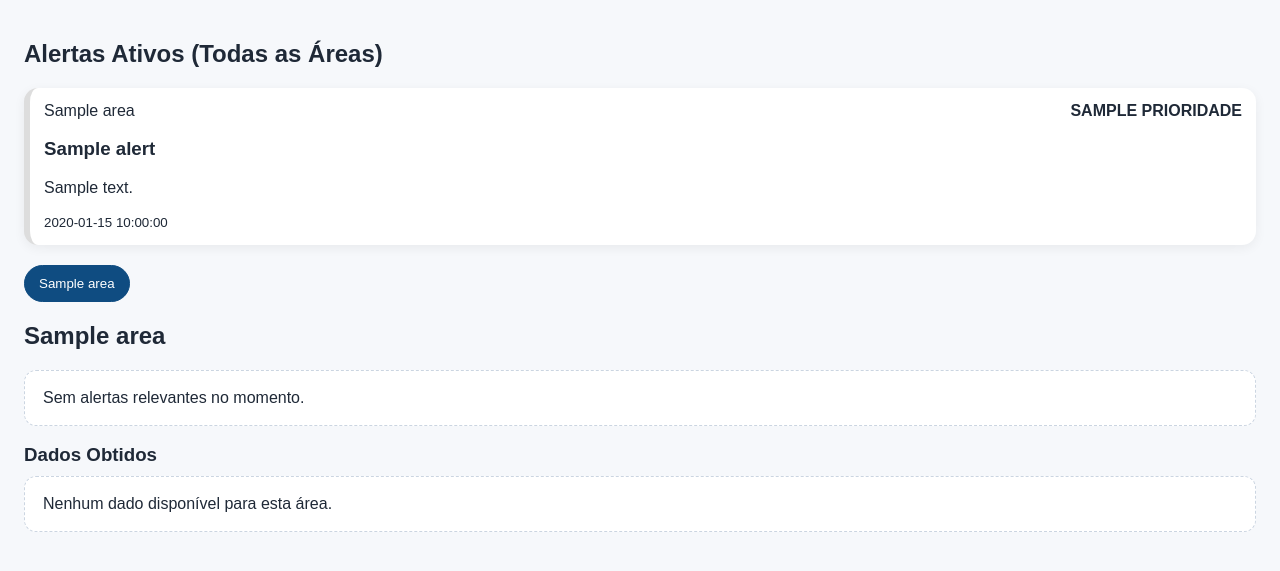
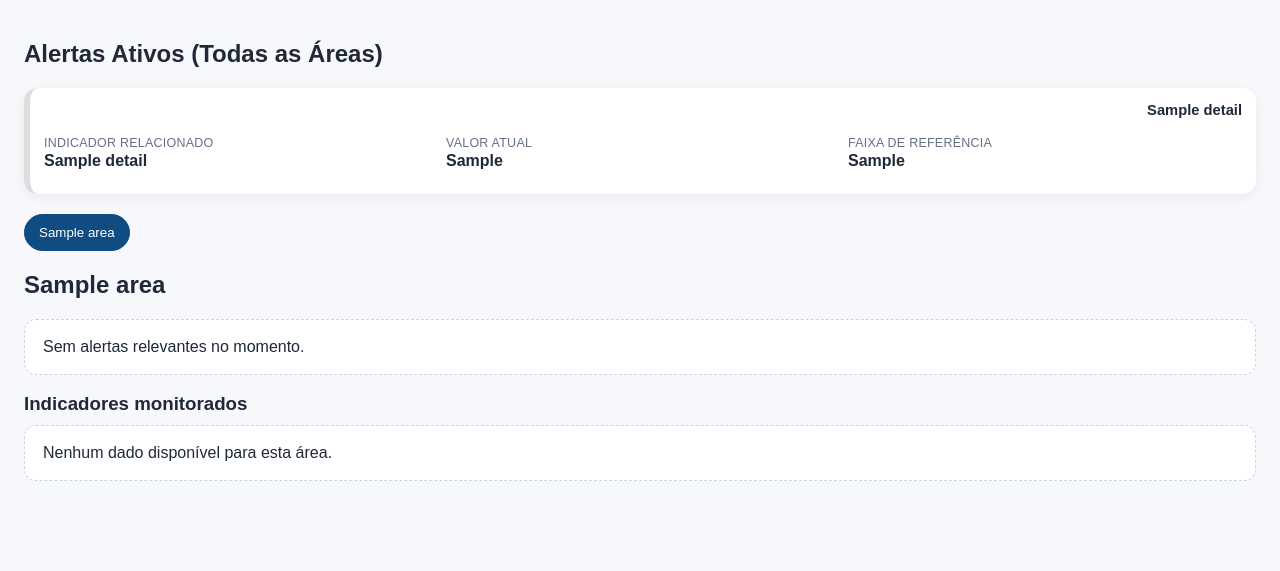
Before and after one commit to Victor-Moreira-da-Silva/indicador, a FastAPI app: template app/templates/dashboard.html in a window 1280 px wide. Shown: the part 131-702 px from the top of the page. Run offline with FastAPI, Linux system fonts and the light colour scheme; the template is opened without the code that fills it: most values are stand-ins (such as "Sample title", 1, 10 or a date in 2020).

Commit message:
atualizado

```diff
--- a/app/main.py
+++ b/app/main.py
@@ -2,7 +2,7 @@
 
 import secrets
 from collections import defaultdict
-from datetime import datetime, UTC
+from datetime import UTC, datetime
 
 from fastapi import FastAPI, Form, Request
 from fastapi.responses import HTMLResponse, JSONResponse, RedirectResponse
@@ -22,8 +22,22 @@
 
 SESSIONS: dict[str, str] = {}
 
+AREAS = ["Diretoria", "Enfermagem", "UTI", "Centro Cirúrgico", "Farmácia"]
 
-AREAS = ["Diretoria", "Enfermagem", "UTI", "Centro Cirúrgico", "Farmácia"]
+
+METRIC_CATALOG: dict[str, dict[str, str | float]] = {
+    "ocupacao_percent": {"label": "Ocupação geral", "unit": "%", "warn": 85, "critical": 95},
+    "obitos_mes_atual": {"label": "Óbitos no mês", "unit": "", "warn": 15, "critical": 20},
+    "fila_total": {"label": "Fila total", "unit": "pacientes", "warn": 30, "critical": 40},
+    "tempo_medio_espera_min": {"label": "Tempo médio de espera", "unit": "min", "warn": 30, "critical": 45},
+    "ocupacao_uti_percent": {"label": "Ocupação da UTI", "unit": "%", "warn": 85, "critical": 90},
+    "pacientes_criticos": {"label": "Pacientes críticos", "unit": "pacientes", "warn": 12, "critical": 15},
+    "cirurgias_atrasadas": {"label": "Cirurgias atrasadas", "unit": "cirurgias", "warn": 5, "critical": 8},
+    "taxa_cancelamento_percent": {"label": "Taxa de cancelamento", "unit": "%", "warn": 8, "critical": 12},
+    "itens_ruptura": {"label": "Itens em ruptura", "unit": "itens", "warn": 0, "critical": 1},
+    "itens_alto_risco_baixo": {"label": "Itens de alto risco (baixo estoque)", "unit": "itens", "warn": 2, "critical": 3},
+}
+
 
 
 def _is_logged(request: Request) -> bool:
@@ -38,6 +52,96 @@
         "UTI": {"ocupacao_uti_percent": 93.0, "pacientes_criticos": 16},
         "Centro Cirúrgico": {"cirurgias_atrasadas": 10, "taxa_cancelamento_percent": 9.5},
         "Farmácia": {"itens_ruptura": 2, "itens_alto_risco_baixo": 5},
+    }
+
+def _format_value(value: float | int | str, unit: str) -> str:
+    if isinstance(value, (int, float)):
+        if unit == "%":
+            return f"{float(value):.1f}%"
+        if float(value).is_integer():
+            number = f"{int(value)}"
+        else:
+            number = f"{float(value):.1f}"
+        return f"{number} {unit}".strip()
+    return str(value)
+
+
+def _status_from_threshold(value: float | int | str, warn: float | None, critical: float | None) -> str:
+    if not isinstance(value, (int, float)) or warn is None or critical is None:
+        return "informativo"
+    current = float(value)
+    if current > critical:
+        return "crítico"
+    if current > warn:
+        return "atenção"
+    return "controlado"
+
+
+def _build_metrics_view(area_metrics: dict[str, float | int | str]) -> list[dict[str, str]]:
+    cards: list[dict[str, str]] = []
+    for key, value in area_metrics.items():
+        meta = METRIC_CATALOG.get(key, {})
+        label = str(meta.get("label", key.replace("_", " ").capitalize()))
+        unit = str(meta.get("unit", ""))
+        warn = meta.get("warn")
+        critical = meta.get("critical")
+        cards.append(
+            {
+                "key": key,
+                "label": label,
+                "value": _format_value(value, unit),
+                "status": _status_from_threshold(
+                    value,
+                    warn if isinstance(warn, (int, float)) else None,
+                    critical if isinstance(critical, (int, float)) else None,
+                ),
+                "thresholds": f"Atenção > {warn} | Crítico > {critical}" if warn is not None and critical is not None else "Sem limite configurado",
+            }
+        )
+    return cards
+
+
+def _build_alert_details(alert: Alert, area_metrics: dict[str, float | int | str]) -> dict[str, str]:
+    title = alert.titulo.lower()
+    descricao = alert.descricao.lower()
+    metric_key = ""
+    if "ocupação" in title or "ocupação" in descricao:
+        metric_key = "ocupacao_uti_percent" if alert.area == "UTI" else "ocupacao_percent"
+    elif "óbito" in title or "óbito" in descricao:
+        metric_key = "obitos_mes_atual"
+    elif "fila" in descricao or "sobrecarga" in title:
+        metric_key = "fila_total"
+    elif "espera" in descricao:
+        metric_key = "tempo_medio_espera_min"
+    elif "crític" in title and alert.area == "UTI":
+        metric_key = "pacientes_criticos"
+    elif "atras" in title:
+        metric_key = "cirurgias_atrasadas"
+    elif "cancel" in title:
+        metric_key = "taxa_cancelamento_percent"
+    elif "ruptura" in descricao:
+        metric_key = "itens_ruptura"
+    elif "alto risco" in title:
+        metric_key = "itens_alto_risco_baixo"
+
+    metric_label = "Contexto geral"
+    metric_value = "Sem indicador relacionado"
+    threshold = "Sem limite configurado"
+    if metric_key and metric_key in area_metrics:
+        meta = METRIC_CATALOG.get(metric_key, {})
+        unit = str(meta.get("unit", ""))
+        metric_label = str(meta.get("label", metric_key))
+        metric_value = _format_value(area_metrics[metric_key], unit)
+        warn = meta.get("warn")
+        critical = meta.get("critical")
+        if warn is not None and critical is not None:
+            threshold = f"Atenção > {warn} | Crítico > {critical}"
+
+    return {
+        "related_metric_label": metric_label,
+        "related_metric_value": metric_value,
+        "related_metric_threshold": threshold,
+        "priority_label": {"alta": "Alta prioridade", "media": "Prioridade média", "baixa": "Baixa prioridade"}.get(alert.prioridade, "Informativo"),
     }
 
 
@@ -153,7 +257,18 @@
     alerts = await _active_alerts_from_metrics(metrics_by_area)
     grouped = defaultdict(list)
     for alert in alerts:
-        grouped[alert.area].append(alert)
+          grouped[alert.area].append(
+            {
+                "alert": alert,
+                "details": _build_alert_details(alert, metrics_by_area.get(alert.area, {})),
+            }
+        )
+
+    all_alerts_view = [
+        {"alert": alert, "details": _build_alert_details(alert, metrics_by_area.get(alert.area, {}))}
+        for alert in alerts
+    ]
+    metrics_view_by_area = {area: _build_metrics_view(metrics_by_area.get(area, {})) for area in AREAS}
 
     return templates.TemplateResponse(
         request,
@@ -162,8 +277,8 @@
             "request": request,
             "areas": AREAS,
             "alerts_by_area": dict(grouped),
-            "metrics_by_area": metrics_by_area,
-            "all_alerts": alerts,
+            "metrics_by_area": metrics_view_by_area,
+            "all_alerts": all_alerts_view,
             "generated_at": datetime.now(UTC),
         },
     )
--- a/app/static/styles.css
+++ b/app/static/styles.css
@@ -59,17 +59,32 @@
 .tab-panel { display: none; }
 .tab-panel.active { display: block; }
 
-.alerts-grid { display: grid; grid-template-columns: repeat(auto-fit, minmax(280px, 1fr)); gap: 12px; }
+.alerts-grid { display: grid; grid-template-columns: repeat(auto-fit, minmax(320px, 1fr)); gap: 12px; }
 .alert { background: #fff; border-radius: 14px; padding: 14px; border-left: 6px solid #ddd; box-shadow: 0 3px 12px rgba(0,0,0,.06); }
-.alert .meta { display: flex; justify-content: space-between; margin-bottom: 8px; }
+.alert .meta { display: flex; justify-content: space-between; margin-bottom: 8px; font-size: .92rem; }
 .alert.priority-alta { border-left-color: var(--high); }
 .alert.priority-media { border-left-color: var(--med); }
 .alert.priority-baixa { border-left-color: var(--low); }
+.alert h3 { margin-bottom: 8px; }
+.alert p { margin-top: 0; }
+.alert-details {
+  display: grid;
+  grid-template-columns: repeat(auto-fit, minmax(150px, 1fr));
+  gap: 8px;
+  margin: 10px 0;
+}
+.alert-details dt {
+  color: #667085;
+  font-size: .78rem;
+  text-transform: uppercase;
+  letter-spacing: .02em;
+}
+.alert-details dd { margin: 2px 0 0; font-weight: 700; }
 .empty { padding: 18px; background: #fff; border-radius: 12px; border: 1px dashed #cbd5e1; }
 
 .metrics-section { margin-top: 18px; }
 .metrics-section h3 { margin: 0 0 10px; }
-.metrics-grid { display: grid; grid-template-columns: repeat(auto-fit, minmax(220px, 1fr)); gap: 12px; }
+.metrics-grid { display: grid; grid-template-columns: repeat(auto-fit, minmax(230px, 1fr)); gap: 12px; }
 .metric-card {
   background: #fff;
   border-radius: 12px;
@@ -80,3 +95,9 @@
 }
 .metric-card small { color: #475467; }
 .metric-card strong { font-size: 1.1rem; }
+.metric-card span { font-weight: 700; font-size: .92rem; }
+.metric-card em { color: #667085; font-style: normal; font-size: .82rem; }
+.metric-status-crítico { border-left: 5px solid var(--high); }
+.metric-status-atenção { border-left: 5px solid var(--med); }
+.metric-status-controlado { border-left: 5px solid #16a34a; }
+.metric-status-informativo { border-left: 5px solid #64748b; }
--- a/app/templates/dashboard.html
+++ b/app/templates/dashboard.html
@@ -22,14 +22,30 @@
         <div class="empty">Sem alertas relevantes no momento.</div>
       {% else %}
         <div class="alerts-grid">
-          {% for alert in all_alerts %}
+          {% for item in all_alerts %}
+          {% set alert = item.alert %}
+          {% set details = item.details %}
           <article class="alert priority-{{ alert.prioridade }}">
             <div class="meta">
               <span>{{ alert.area }}</span>
-              <strong>{{ alert.prioridade|upper }}</strong>
+              <strong>{{ details.priority_label }}</strong>
             </div>
             <h3>{{ alert.titulo }}</h3>
             <p>{{ alert.descricao }}</p>
+            <dl class="alert-details">
+              <div>
+                <dt>Indicador relacionado</dt>
+                <dd>{{ details.related_metric_label }}</dd>
+              </div>
+              <div>
+                <dt>Valor atual</dt>
+                <dd>{{ details.related_metric_value }}</dd>
+              </div>
+              <div>
+                <dt>Faixa de referência</dt>
+                <dd>{{ details.related_metric_threshold }}</dd>
+              </div>
+            </dl>
             <small>{{ alert.timestamp }}</small>
           </article>
           {% endfor %}
@@ -47,19 +63,35 @@
       <h2>{{ area }}</h2>
 
       {% set area_alerts = alerts_by_area.get(area, []) %}
-      {% set area_metrics = metrics_by_area.get(area, {}) %}
+      {% set area_metrics = metrics_by_area.get(area, []) %}
       {% if area_alerts|length == 0 %}
         <div class="empty">Sem alertas relevantes no momento.</div>
       {% else %}
         <div class="alerts-grid">
-          {% for alert in area_alerts %}
+          {% for item in area_alerts %}
+          {% set alert = item.alert %}
+          {% set details = item.details %}
           <article class="alert priority-{{ alert.prioridade }}">
             <div class="meta">
               <span>{{ alert.area }}</span>
-              <strong>{{ alert.prioridade|upper }}</strong>
+              <strong>{{ details.priority_label }}</strong>
             </div>
             <h3>{{ alert.titulo }}</h3>
             <p>{{ alert.descricao }}</p>
+            <dl class="alert-details">
+              <div>
+                <dt>Indicador relacionado</dt>
+                <dd>{{ details.related_metric_label }}</dd>
+              </div>
+              <div>
+                <dt>Valor atual</dt>
+                <dd>{{ details.related_metric_value }}</dd>
+              </div>
+              <div>
+                <dt>Faixa de referência</dt>
+                <dd>{{ details.related_metric_threshold }}</dd>
+              </div>
+            </dl>
             <small>{{ alert.timestamp }}</small>
           </article>
           {% endfor %}
@@ -67,15 +99,17 @@
       {% endif %}
 
        <section class="metrics-section">
-        <h3>Dados Obtidos</h3>
+        <h3>Indicadores monitorados</h3>
         {% if area_metrics|length == 0 %}
           <div class="empty">Nenhum dado disponível para esta área.</div>
         {% else %}
           <div class="metrics-grid">
-            {% for key, value in area_metrics.items() %}
-            <article class="metric-card">
-              <small>{{ key }}</small>
-              <strong>{{ value }}</strong>
+            {% for metric in area_metrics %}
+            <article class="metric-card metric-status-{{ metric.status }}">
+              <small>{{ metric.label }}</small>
+              <strong>{{ metric.value }}</strong>
+              <span>Status: {{ metric.status|capitalize }}</span>
+              <em>{{ metric.thresholds }}</em>
             </article>
             {% endfor %}
           </div>
```
Also changed, not shown: app/queries.py (line endings or trailing spaces).
